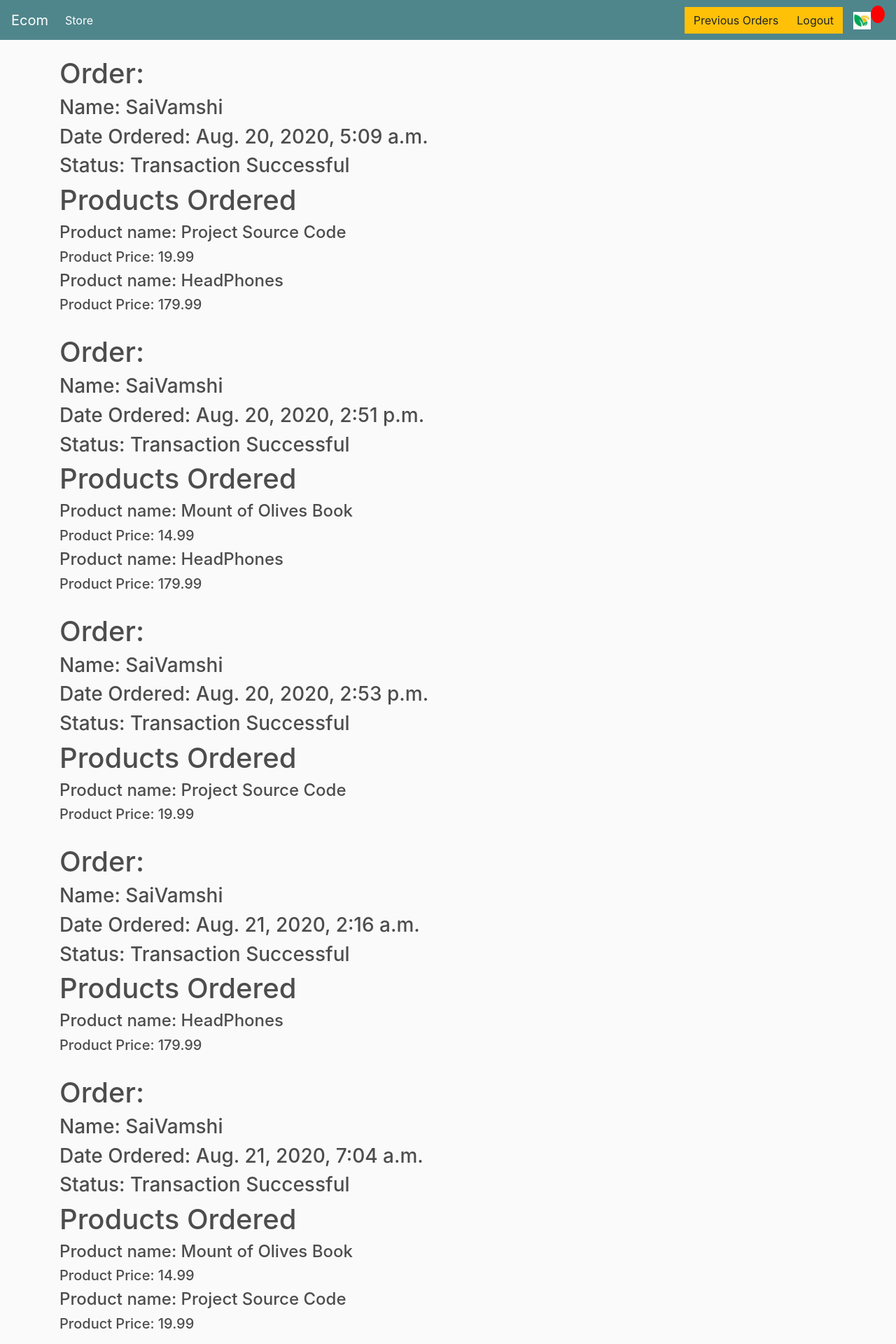
After one commit to SaiVamshiK/Platform-to-sell-Products-online, a Django app: page /previous_orders/ in a window 1280 px wide. The commit adds this page. Shown: the top 1920 px of the page at 70% size. Run offline with Django 3.2, Linux system fonts and the light colour scheme; a user stored in the database is signed in; data comes from the database, SQL or seed files in the repository; both versions use the stored data as it was after the commit; some libraries are stand-ins or nearby versions.

Commit message:
order history added

```diff
--- a/EcommerceWebsite/store/models.py
+++ b/EcommerceWebsite/store/models.py
@@ -60,7 +60,6 @@ class Order(models.Model):
         total = sum([item.quantity for item in orderitems])
         return total
 
-
 class OrderItem(models.Model):
     product=models.ForeignKey(Product,on_delete=models.SET_NULL,null=True,blank=True)
     order=models.ForeignKey(Order,on_delete=models.SET_NULL,null=True)
--- a/EcommerceWebsite/store/templates/store/main.html
+++ b/EcommerceWebsite/store/templates/store/main.html
@@ -69,6 +69,7 @@
     </ul>
     <div class="form-inline my-2 my-lg-0">
         {% if user.is_authenticated %}
+            <a href="{% url 'previous_orders' %}" class="btn btn-warning">Previous Orders</a>
             <a href="{% url 'logout' %}" class="btn btn-warning">Logout</a>
         {% else %}
             <a href="{% url 'login' %}" class="btn btn-warning">Login</a>
--- /dev/null
+++ b/EcommerceWebsite/store/templates/store/my_orders.html
@@ -0,0 +1,25 @@
+{% extends 'store/main.html' %}
+{% load static %}
+{% load crispy_forms_tags %}
+{% block content %}
+
+{% for o in all_order_details %}
+    <h1>Order:</h1>
+    <h3>Name: {{o.order.customer.name}}</h3>
+    <h3>Date Ordered: {{o.order.date_ordered}}</h3>
+    <h3>Status:
+        {% if o.order.complete %}
+            Transaction Successful
+        {% else %}
+            Transaction Denied
+        {% endif %}
+    </h3>
+    <h1>Products Ordered</h1>
+    {% for detail in o.details %}
+        <h4>Product name: {{detail.product_name}}</h4>
+        <h5>Product Price: {{detail.product_price}}</h5>
+    {% endfor %}
+    <br>
+{% endfor %}
+
+{% endblock content %}
--- a/EcommerceWebsite/store/urls.py
+++ b/EcommerceWebsite/store/urls.py
@@ -23,4 +23,5 @@ urlpatterns = [
     path('reset_password_complete/',auth_views.PasswordResetCompleteView.as_view(
         template_name='store/PassWordResetdone.html'
     ),name='password_reset_complete'),
+    path('previous_orders/',views.previousOrders,name='previous_orders'),
 ]
--- a/EcommerceWebsite/store/views.py
+++ b/EcommerceWebsite/store/views.py
@@ -8,6 +8,7 @@ from .forms import UserRegistrationForm
 from django.contrib import messages
 from .filters import ProductFilter
 from django.core.paginator import Paginator,EmptyPage,PageNotAnInteger
+from django.contrib.auth.decorators import login_required
 
 def store(request):
 
@@ -22,7 +23,7 @@ def store(request):
     myFilter = ProductFilter(request.GET,queryset=products)
     products = myFilter.qs
 
-    paginator = Paginator(products, 1)
+    paginator = Paginator(products, 3)
     page = request.GET.get('page')
     try:
         products = paginator.page(page)
@@ -125,3 +126,27 @@ def register(request):
     else:
         form = UserRegistrationForm()
     return render(request,'store/register.html',{'form':form})
+
+@login_required(login_url='login')
+def previousOrders(request):
+    cur_user=request.user
+    cur_cust=Customer.objects.filter(user=cur_user).first()
+    cur_cust_orders=Order.objects.filter(customer=cur_cust)
+
+    all_order_details=[]
+
+    for order in cur_cust_orders:
+        all_order_items=OrderItem.objects.filter(order=order)
+        all_product_details=[]
+        for orderItem in all_order_items:
+            temp={'product_name':orderItem.product.name,
+                  'product_price':orderItem.product.price,
+                  'product_quantity':orderItem.quantity}
+            all_product_details.append(temp)
+        qwe={'order':order,'details':all_product_details}
+        all_order_details.append(qwe)
+
+    context={
+        'all_order_details':all_order_details,
+    }
+    return render(request,'store/my_orders.html',context)
```
Also changed, not shown: EcommerceWebsite/db.sqlite3, EcommerceWebsite/store/templates/store/store.html (indentation only).
